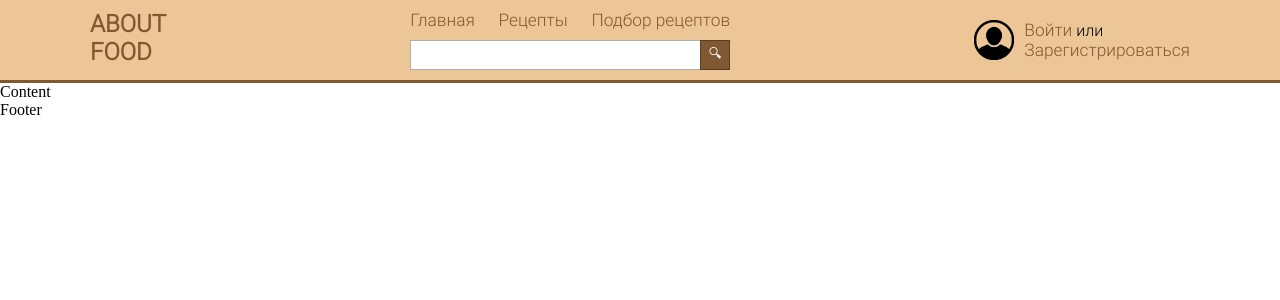
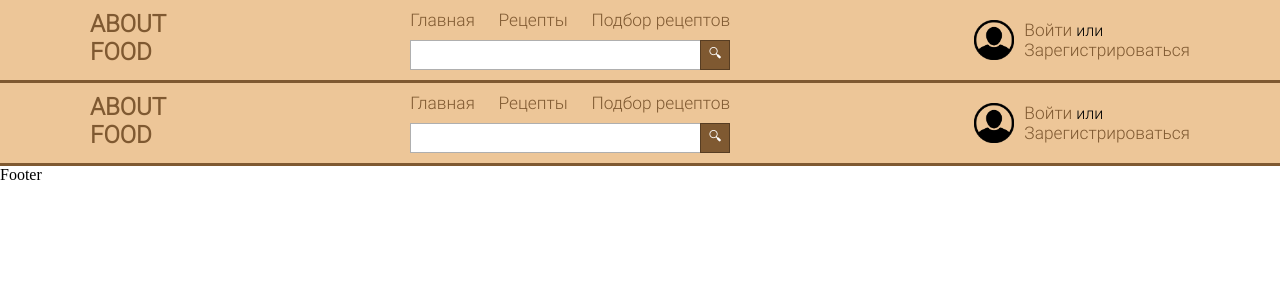
Before and after one commit to rowdyhub/aboutfood_react, a React (Create React App) app: page /recipes in a window 1280 px wide. Shown: the top 300 px of the page. Built offline with nearby package versions, Linux system fonts and the light colour scheme.

Commit message:
Added routing

```diff
--- a/package.json
+++ b/package.json
@@ -6,6 +6,7 @@
     "cra-template-cats": "1.1.4",
     "react": "^18.2.0",
     "react-dom": "^18.2.0",
+    "react-router-dom": "^6.4.3",
     "react-scripts": "5.0.1"
   },
   "scripts": {
--- a/src/App.jsx
+++ b/src/App.jsx
@@ -1,3 +1,5 @@
+import { Routes, Route } from 'react-router-dom';
+
 import Header from "./components/header/Header";
 import Footer from "./components/footer/Footer";
 import Content from "./components/content/Content";
@@ -8,7 +10,14 @@ function App() {
     return (
         <div className={styles.App}>
             <Header/>
-            <Content/>
+
+            <Routes>
+                <Route path="/" element={ <Content/> }/>
+                <Route path="/recipes" element={ <Header/> }/>
+                <Route path="/getMenu" element={ <Header/> }/>
+                <Route path="*" element={ <Footer/> }/>
+            </Routes>
+
             <Footer/>
         </div>
     );
--- a/src/components/header/navBar/Nav.jsx
+++ b/src/components/header/navBar/Nav.jsx
@@ -1,11 +1,13 @@
+import { Link } from 'react-router-dom';
+
 import styles from './Nav.module.css'
 
 let Nav = () => {
     return (
         <div className={styles.navCont}>
-            <a href="/">Главная</a>
-            <a href="/recipes">Рецепты</a>
-            <a href="/getMenu">Подбор рецептов</a>
+            <Link to="/">Главная</Link>
+            <Link to="/recipes">Рецепты</Link>
+            <Link to="/getMenu">Подбор рецептов</Link>
         </div>
     )
 }
--- a/src/index.js
+++ b/src/index.js
@@ -1,10 +1,13 @@
 import React from 'react';
 import ReactDOM from 'react-dom';
+import { BrowserRouter } from 'react-router-dom';
 import App from './App';
 
 ReactDOM.render(
     <React.StrictMode>
-        <App />
+        <BrowserRouter>
+            <App />
+        </BrowserRouter>
     </React.StrictMode>,
     document.getElementById('root')
 );
```
Also changed, not shown: 1 other file (tests, documents, lock files or other folders).
